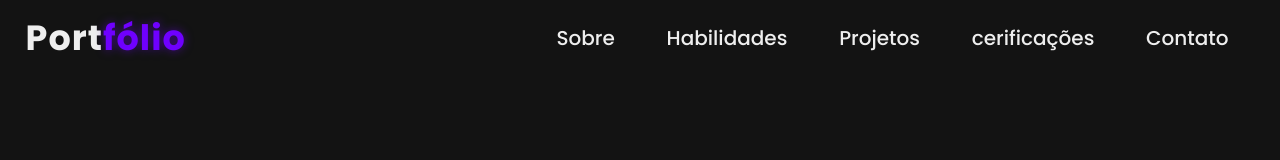
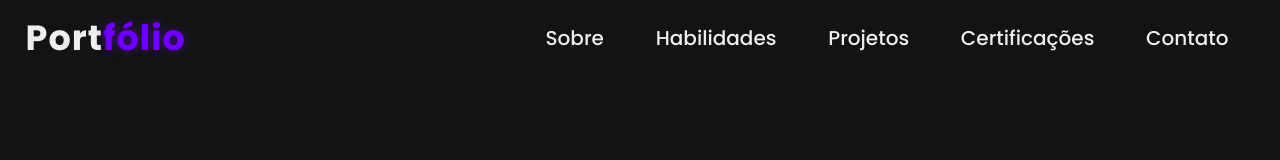
Before and after one commit to gabriell-c/Portfolio, a plain HTML site: page index.html in a window 1280 px wide. Shown: the top 160 px of the page. Drawn offline with nearby package versions, Linux system fonts and the light colour scheme.

Commit message:
corrigindo erro ortografico

```diff
--- a/index.html
+++ b/index.html
@@ -19,7 +19,7 @@
                     <li id="li" class="menu1">Sobre</li>
                     <li id="li1" class="menu1">Habilidades</li>
                     <li id="li2" class="menu1">Projetos</li>
-                    <li id="li3" class="menu1">cerificações</li>
+                    <li id="li3" class="menu1">Certificações</li>
                     <li id="li4" class="menu1">Contato</li>
                 </ul>
                 <i id="menuS" class="fa-solid fa-bars"></i>
```
